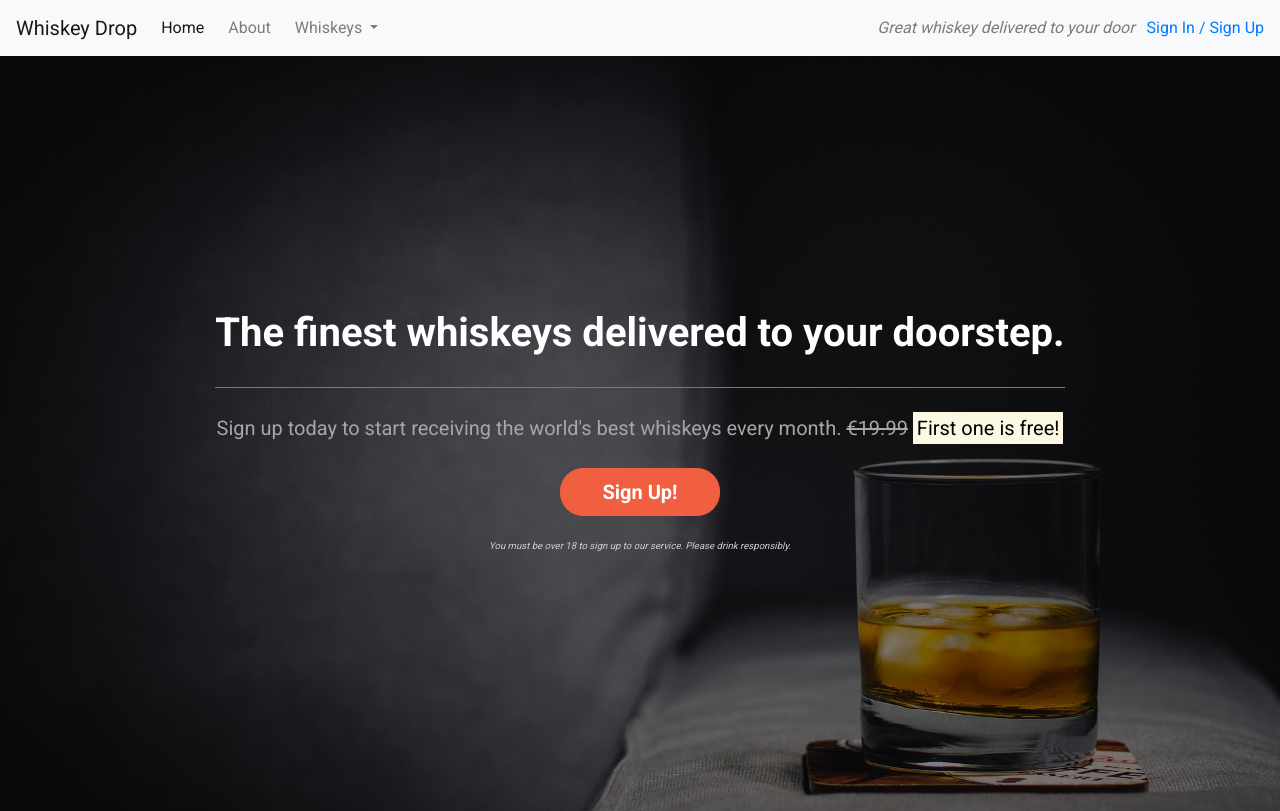
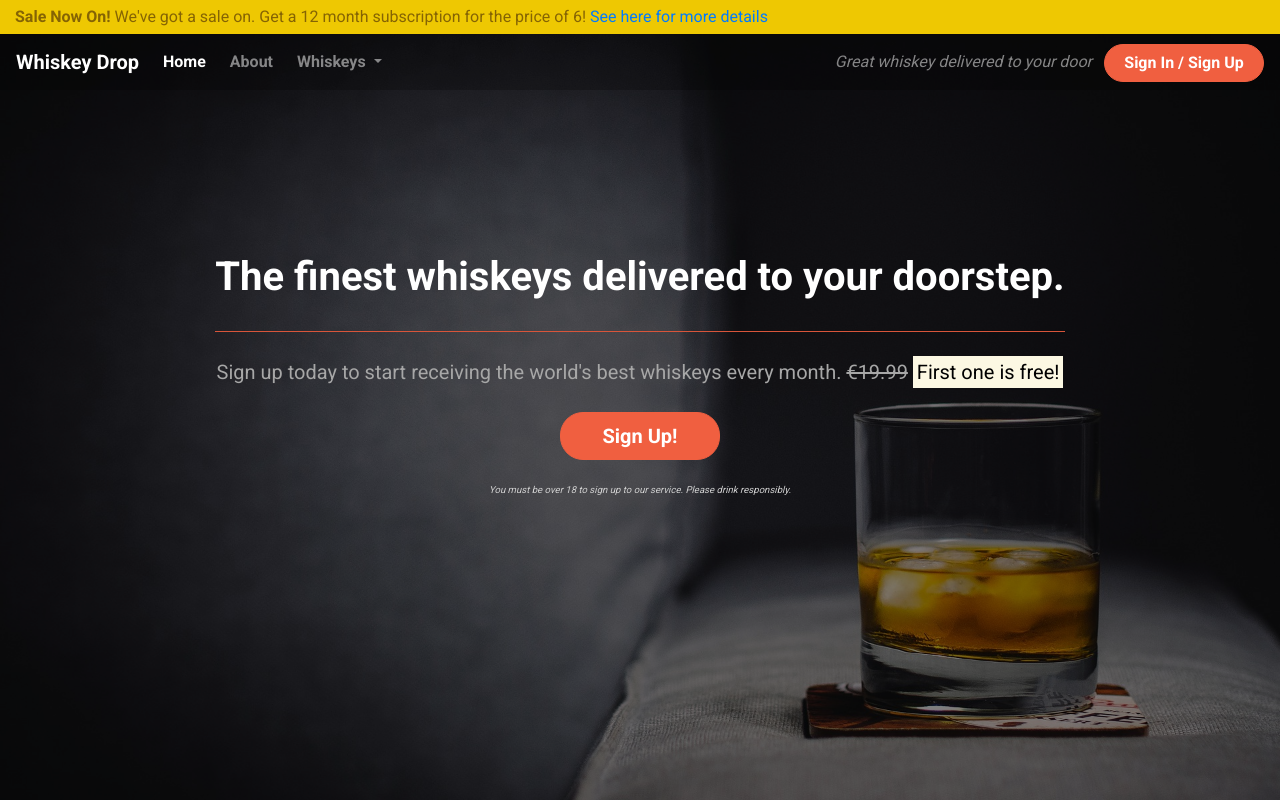
Before and after one commit to Ale-DP/bootstrap, a plain HTML site: page index.html in a window 1280 px wide. Shown: the top 811 px of the page. Drawn offline with nearby package versions, Linux system fonts and the light colour scheme.

Commit message:
Adjust style for navbar and alert

```diff
--- a/css/style.css
+++ b/css/style.css
@@ -2,7 +2,18 @@ body {
     font-family: 'Roboto', sans-serif;
 }
 
-.alert-container {}
+.alert-container .col-12 {
+    padding-left: 0;
+    padding-right: 0;
+}
+
+.site-wide-alert {
+    border-radius: 0;
+    margin-bottom: 0;
+    padding: 5px 15px;
+    background-color: #eec802;
+    border-color: #eec802;
+}
 
 .callout-container {
     height: 100vh;
@@ -45,6 +56,36 @@ body {
 
 .block-divider--short {
     width: 35px;
+}
+
+/* Navbar */
+
+.navalert-container {
+    position: absolute;
+    top: 0;
+    left: 0;
+    padding-left: 0;
+    padding-right: 0;
+    z-index: 1;
+}
+
+.navbar {
+    margin-bottom: 0;
+    border: 0;
+    width: 100%;
+    background-color: rgba(0,0,0,0.25);
+}
+
+.navbar .navbar-toggler {
+    border: 0;
+}
+
+.navbar-brand {
+    font-weight: bold;
+}
+
+.navbar .navbar-nav a {
+    font-weight: bold;
 }
 /* Jumbotron */
 
--- a/index.html
+++ b/index.html
@@ -12,8 +12,18 @@
 </head>
 
 <body>
+    <div class="container-fluid navalert-container">
+      <div class="container-fluid alert-container">
+        <div class="row d-none d-sm-block">
+            <div class="col-12">
+                <div class="site-wide-alert alert-warning">
+                    <strong>Sale Now On!</strong> We've got a sale on. Get a 12 month subscription for the price of 6! <a href="">See here for more details</a>
+                </div>
+            </div>
+        </div>
+    </div>
     <!--Nav-->
-    <nav class="navbar navbar-light navbar-expand-sm bg-light">
+    <nav class="navbar navbar-dark navbar-expand-sm">
         <a href="/" class="navbar-brand">
                     Whiskey Drop</a>
 
@@ -41,19 +51,12 @@
         </div>
         <div class="d-none d-md-block">
             <p class="navbar-text my-auto mr-2"><i>Great whiskey delivered to your door</i></p>
-            <a href="/login">Sign In / Sign Up</a>
+            <a href="/login" class="btn btn--cta btn--red">Sign In / Sign Up</a>
         </div>
         <!--</div>-->
     </nav>
-    <!-- <div class="container alert-container">
-        <div class="row d-none d-sm-block">
-            <div class="col-12">
-                <div class="alert alert-warning">
-                    <strong>Sale Now On!</strong> We've got a sale on. Get a 12 month subscription for the price of 6! <a href="">See here for more details</a>
-                </div>
-            </div>
-        </div>
-        </div> -->
+</div>
+
         <div class="container-fluid callout-container">
         <!-- Callout -->
          <div class="opaque-overlay">&nbsp;</div>
```
